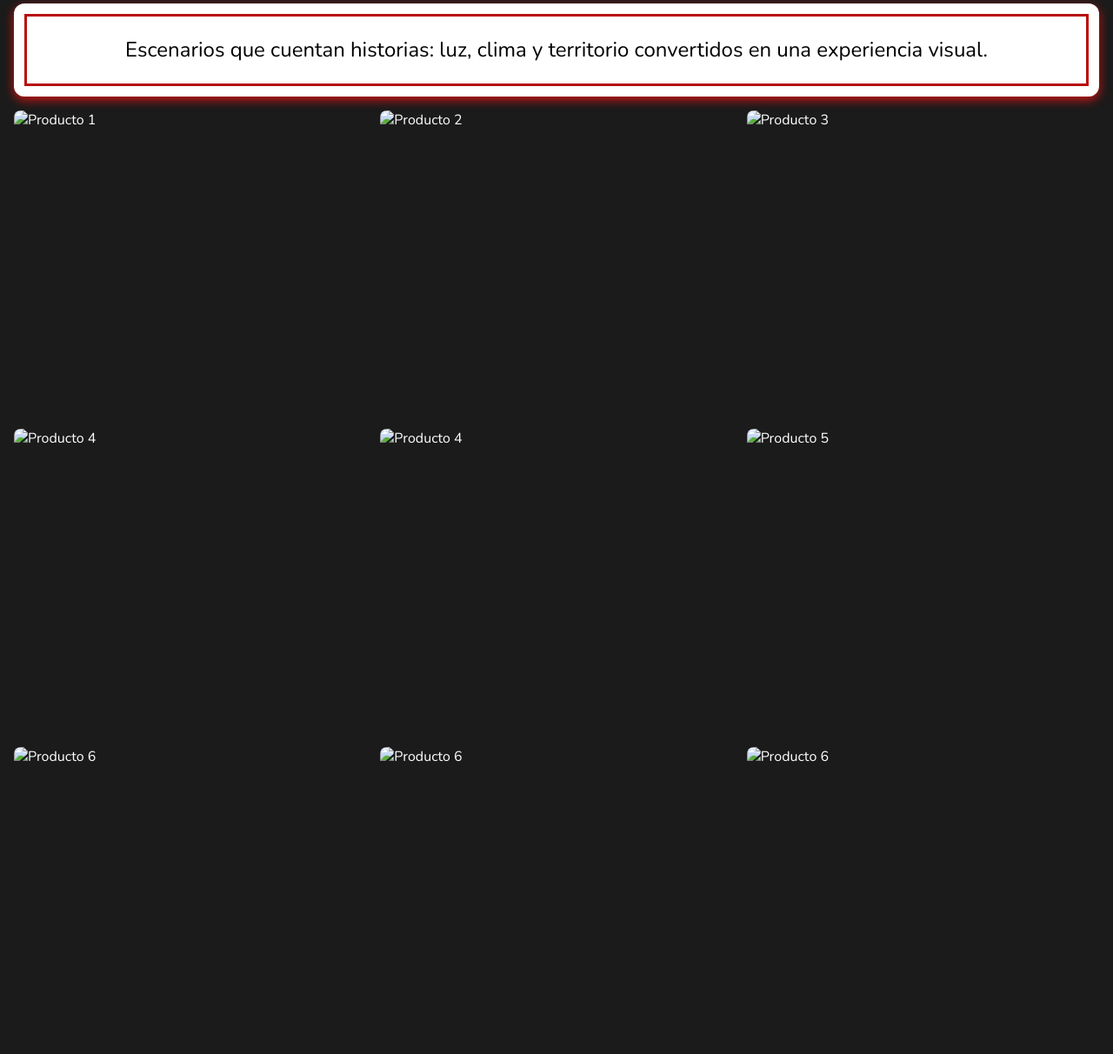
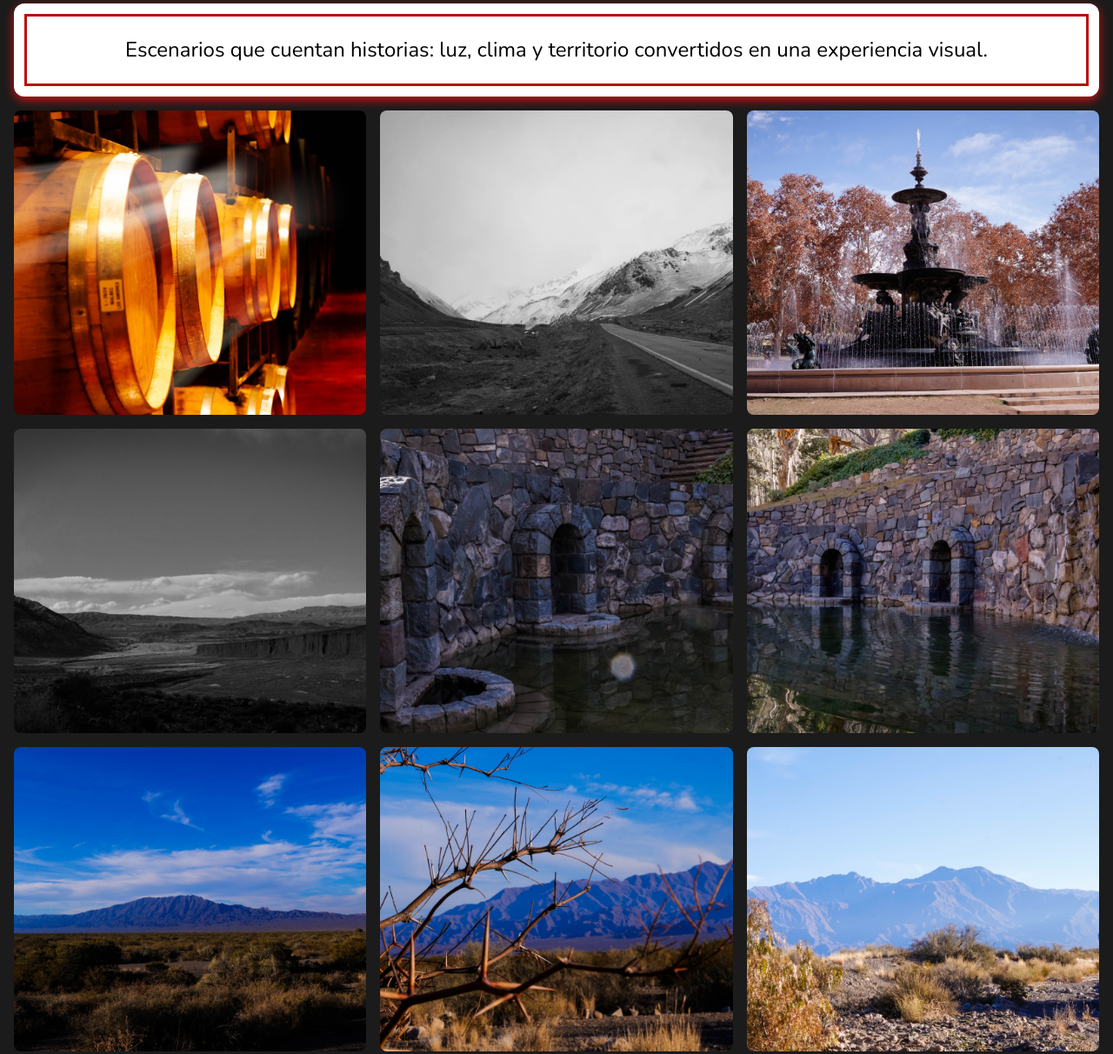
Before and after one commit to lorbeafus/Pablo-Fotografia, a website: page pages/vistas.html in a window 1280 px wide. Shown: the part 160-1372 px from the top of the page at 87% size. Drawn offline with nearby package versions, Linux system fonts and the light colour scheme; a web font is replaced by a local one.

Commit message:
agregue fotos de paisajes

```diff
--- a/pages/vistas.html
+++ b/pages/vistas.html
@@ -44,47 +44,56 @@
             <section class="catalogo">
                 <div class="productos-contenedor">
                     <div class="producto">
-                        <div class="img-box"><img src="" alt="Producto 1"></div>
+                        <div class="img-box"><img src="../assets/IMG/paisajes (1).jpeg" alt="Producto 1"></div>
                     </div>
 
                     <div class="producto">
-                        <div class="img-box"><img src="" alt="Producto 2"></div>
+                        <div class="img-box"><img src="../assets/IMG/paisajes (2).jpeg" alt="Producto 2"></div>
                     </div>
 
                     <div class="producto">
-                        <div class="img-box"><img src="" alt="Producto 3"></div>
+                        <div class="img-box"><img src="../assets/IMG/paisajes (3).jpeg" alt="Producto 3"></div>
                     </div>
 
                     <div class="producto">
-                        <div class="img-box"><img src="" alt="Producto 4"></div>
+                        <div class="img-box"><img src="../assets/IMG/paisajes (4).jpeg" alt="Producto 4"></div>
 
                     </div>
 
                     <div class="producto">
-                        <div class="img-box"><img src="" alt="Producto 4"></div>
+                        <div class="img-box"><img src="../assets/IMG/paisajes (5).jpeg" alt="Producto 4"></div>
 
                     </div>
 
                     <div class="producto">
-                        <div class="img-box"><img src="" alt="Producto 5"></div>
+                        <div class="img-box"><img src="../assets/IMG/paisajes (6).jpeg" alt="Producto 5"></div>
 
                     </div>
 
                     <div class="producto">
-                        <div class="img-box"><img src="" alt="Producto 6"></div>
+                        <div class="img-box"><img src="../assets/IMG/paisajes (7).jpeg" alt="Producto 6"></div>
 
                     </div>
 
                     <div class="producto">
-                        <div class="img-box"><img src="" alt="Producto 6"></div>
+                        <div class="img-box"><img src="../assets/IMG/paisajes (8).jpeg" alt="Producto 6"></div>
 
                     </div>
 
                     <div class="producto">
-                        <div class="img-box"><img src="" alt="Producto 6"></div>
+                        <div class="img-box"><img src="../assets/IMG/paisajes (9).jpeg" alt="Producto 6"></div>
 
                     </div>
 
+                    <div class="producto">
+                        <div class="img-box"><img src="../assets/IMG/paisajes (10).jpeg" alt="Producto 6"></div>
+
+                    </div>
+
+                    <div class="producto">
+                        <div class="img-box"><img src="../assets/IMG/paisajes (11).jpeg" alt="Producto 6"></div>
+
+                    </div>
                 </div>
             </section>
 
```
Also changed, not shown: assets/IMG/paisajes (1).jpeg (added), assets/IMG/paisajes (10).jpeg (added), assets/IMG/paisajes (11).jpeg (added), assets/IMG/paisajes (2).jpeg (added), assets/IMG/paisajes (3).jpeg (added), assets/IMG/paisajes (4).jpeg (added), assets/IMG/paisajes (5).jpeg (added), assets/IMG/paisajes (6).jpeg (added), assets/IMG/paisajes (7).jpeg (added), assets/IMG/paisajes (8).jpeg (added), assets/IMG/paisajes (9).jpeg (added).
